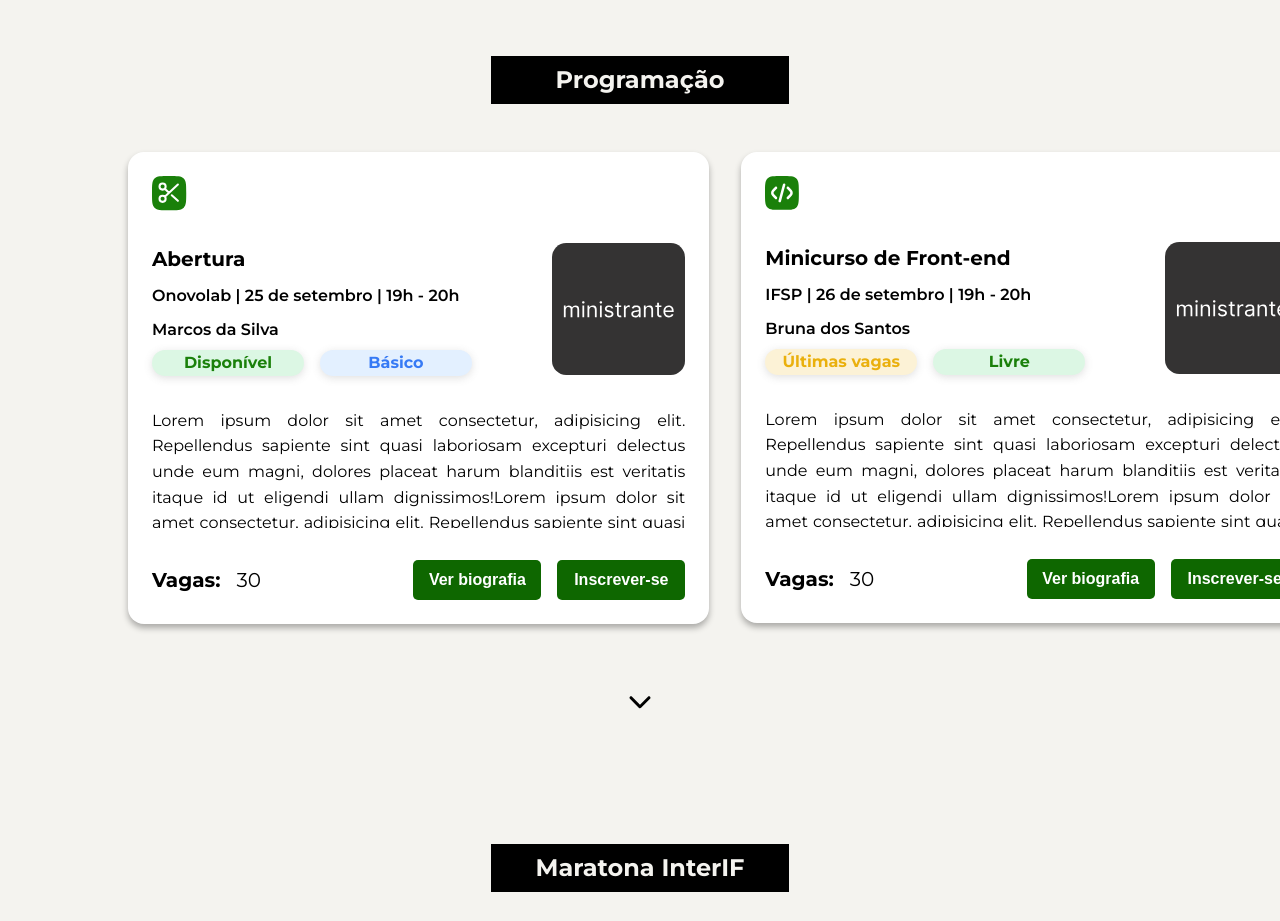
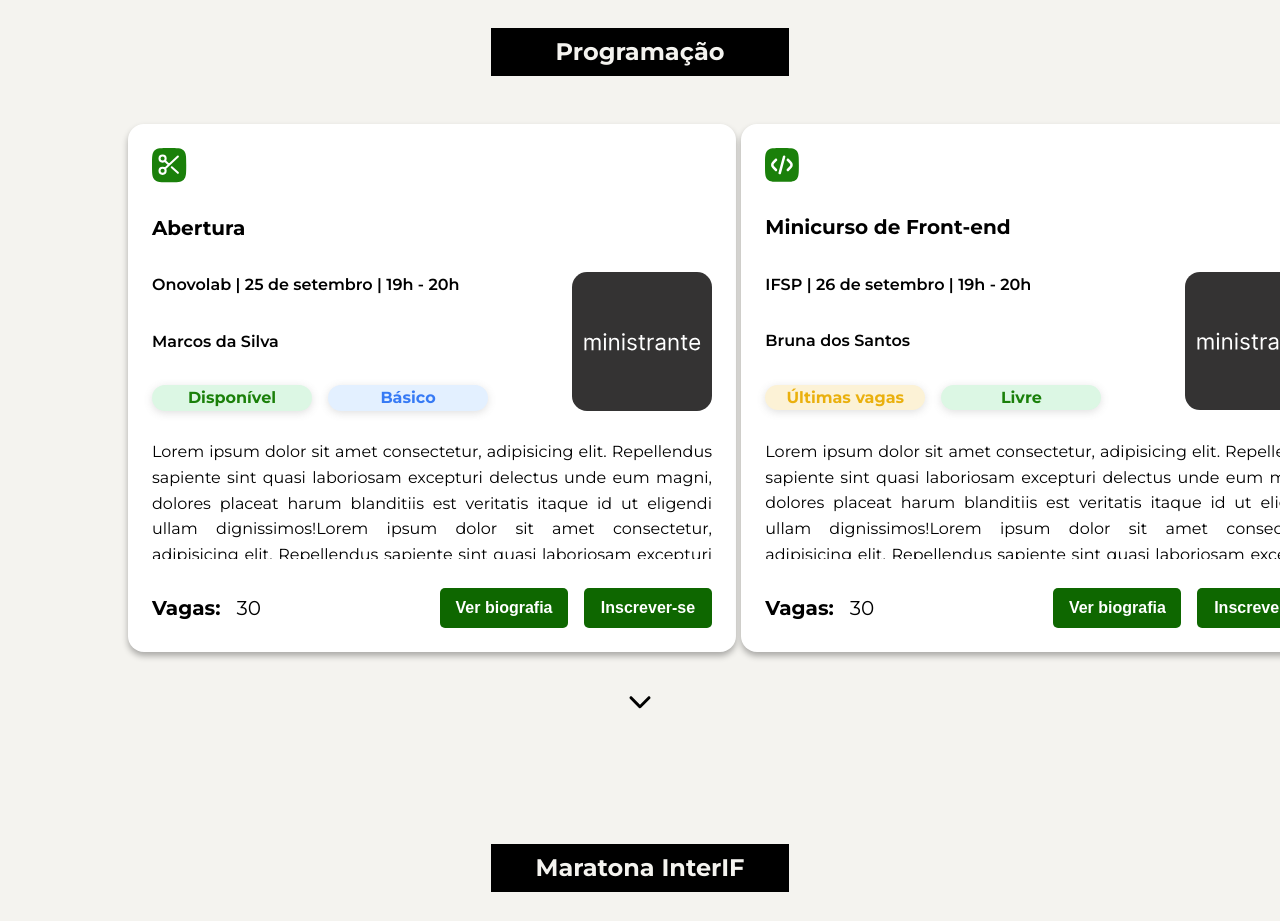
Before and after one commit to pet-ads/wecomp-new, a React (Vite) app: page / in a window 1280 px wide. Shown: the part 3460-4381 px from the top of the page. Built offline with nearby package versions, Linux system fonts and the light colour scheme.

Commit message:
refactor: relocate the event title to the component the body of the programming card

```diff
--- a/src/components/sections/Programming/subcomponents/Card/index.tsx
+++ b/src/components/sections/Programming/subcomponents/Card/index.tsx
@@ -4,7 +4,7 @@ import CardFooter from "../CardFooter";
 
 import useToggleCardContent from "../../../../../hooks/toggle/useToggleCardContent";
 
-import { Container, Icon, IconContainer } from "./styles";
+import { Container, EventTitle, Icon, IconContainer } from "./styles";
 
 import { generatedIconEvent } from "../../../../../utils/generatedIconEvent";
 
@@ -41,9 +41,11 @@ export default function Card({
           alt={`Icone evento ${eventIconProps.label}`}
         />
       </IconContainer>
+      <EventTitle>
+        {name}
+      </EventTitle>
       <CardHeader
         author={author}
-        title={name}
         eventLocationAndDate={`${location} | ${date} | ${time}`}
         status={status}
         classification={classification}
--- a/src/components/sections/Programming/subcomponents/Card/styles.ts
+++ b/src/components/sections/Programming/subcomponents/Card/styles.ts
@@ -5,22 +5,17 @@ export const Container = styled.div`
   flex-direction: column;
   justify-content: space-between;
 
-  min-width: 100%;
-  max-width: 100%;
+  min-width: 35rem;
+  max-width: 35rem;
 
-  min-height: 100%;
-  max-height: 100%;
+  min-height: 30rem;
+  max-height: 30rem;
 
   padding: 1.5rem;
-  gap: 2rem;
   border-radius: 1rem;
 
   background-color: var(--primary-text-color);
   box-shadow: 0px 4px 6px rgba(0, 0, 0, 0.3);
-  /* background-color: red; */
-
-  /* overflow: hidden; */
-  /* aspect-ratio: 16 / 9; */
 
 `;
 
@@ -30,3 +25,11 @@ export const IconContainer = styled.div`
 `;
 
 export const Icon = styled.img``;
+
+
+export const EventTitle = styled.div`
+  font-size: 1.25rem;
+  font-weight: bold;
+
+  max-width: 100%;
+`;
--- a/src/components/sections/Programming/subcomponents/CardHeader/index.tsx
+++ b/src/components/sections/Programming/subcomponents/CardHeader/index.tsx
@@ -8,13 +8,11 @@ import {
   EventDetails,
   EventSpeakers,
   TagContainer,
-  EventTitle,
 } from "./styles";
 
 import { CardHeaderProps } from "../../types";
 
 export default function CardHeader({
-  title,
   eventLocationAndDate,
   author,
   status,
@@ -25,7 +23,6 @@ export default function CardHeader({
   return (
     <Container>
       <InformationContainer>
-        <EventTitle>{title}</EventTitle>
         <EventDetails>{eventLocationAndDate}</EventDetails>
         <EventSpeakers>{author}</EventSpeakers>
         <TagContainer>
--- a/src/components/sections/Programming/subcomponents/CardHeader/styles.ts
+++ b/src/components/sections/Programming/subcomponents/CardHeader/styles.ts
@@ -6,7 +6,8 @@ export const Container = styled.div`
 
   width: 100%;
 
-  height: 100%;
+  min-height: 5rem;
+  max-height: 10rem;
 
   gap: 1rem;
 
@@ -37,28 +38,16 @@ export const InformationContainer = styled.div`
 export const EventImage = styled.img`
   width: 25%;
 
-  height: 25%;
+  height: 100%;
 
   object-fit: cover;
 
   @media (max-width: 600px) {
     width: 40%;
 
-    height: 40%;
+    /* height: 40%; */
+    height: 100%;
   }
-`;
-
-export const EventTitle = styled.div`
-  font-size: 1.25rem;
-  font-weight: bold;
-
-  max-width: 100%;
-
-  white-space: nowrap;
-  overflow: hidden;
-  text-overflow: ellipsis;
-
-  cursor: pointer;
 `;
 
 export const EventDetails = styled.div`
--- a/src/components/sections/Programming/types.ts
+++ b/src/components/sections/Programming/types.ts
@@ -21,7 +21,6 @@ export interface ProgrammingProps {
 }
 
 export interface CardHeaderProps {
-  title: string;
   eventLocationAndDate: string;
   author: string;
   status: AvailabilityStatus;
```
